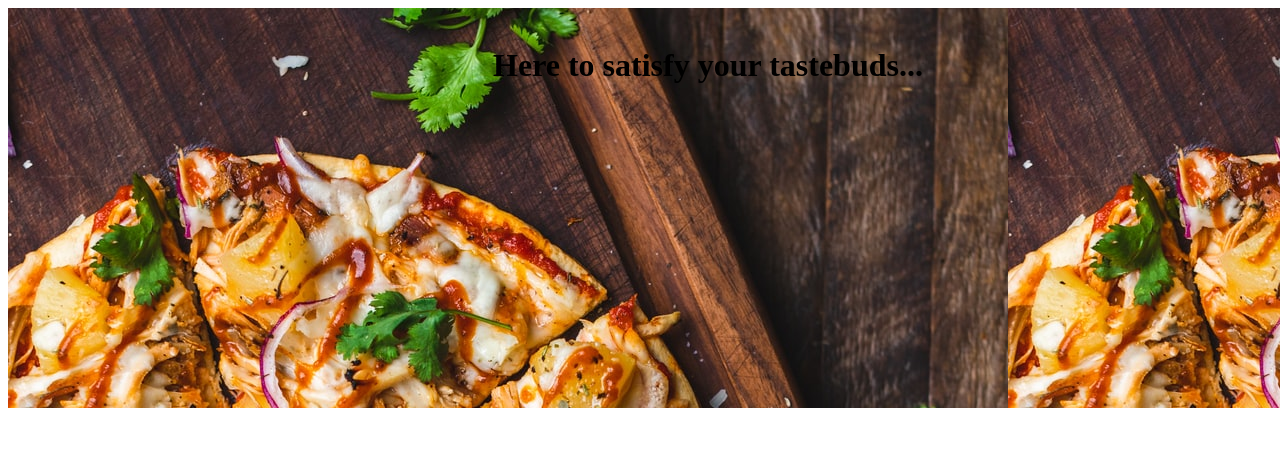
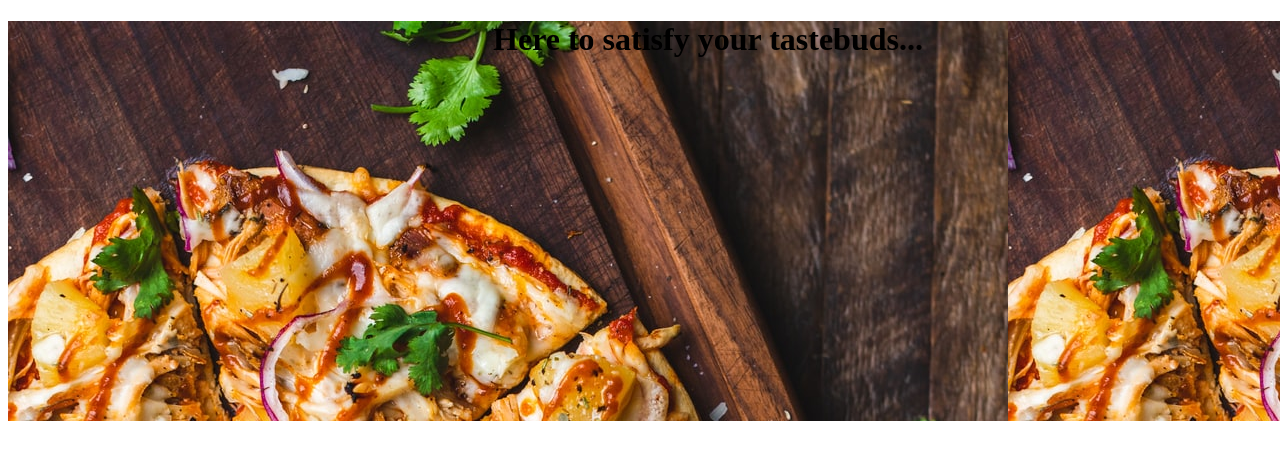
Before and after one commit to 754Bree/Ip-week-4, a plain HTML site: page index.html in a window 1280 px wide. Shown: the top 460 px of the page. Drawn offline with Linux system fonts and the light colour scheme.

Commit message:
Add removed header div classes

```diff
--- a/index.html
+++ b/index.html
@@ -9,12 +9,7 @@
   </head>
   <body>
     <header>
-      <div class="header-image">
-      <img src="" alt="">
-      </div>
-      <div class="header-text">
         <h1>Here to satisfy your tastebuds...</h1>
-      </div>
     </header>
 
   </body>
```
